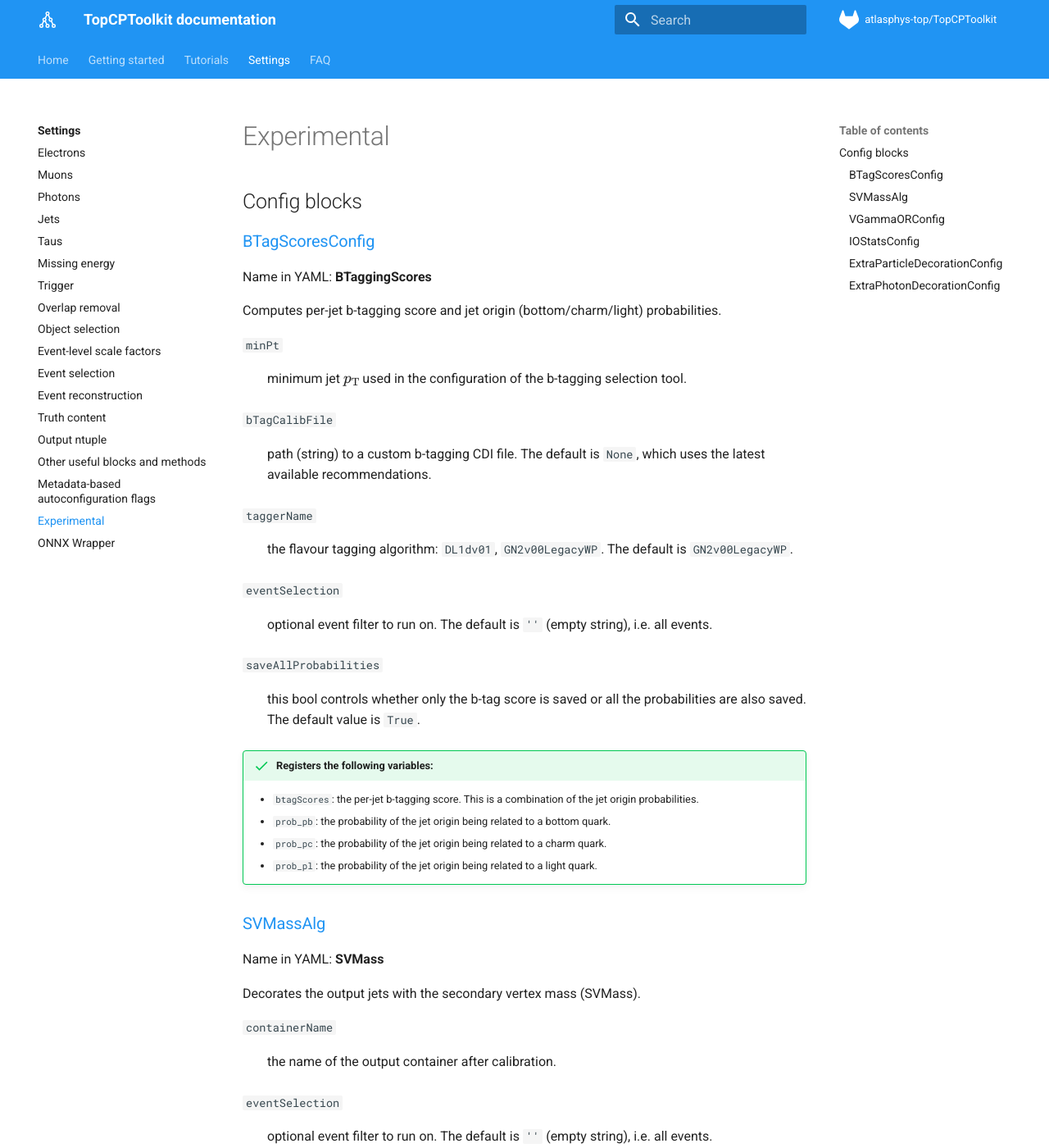
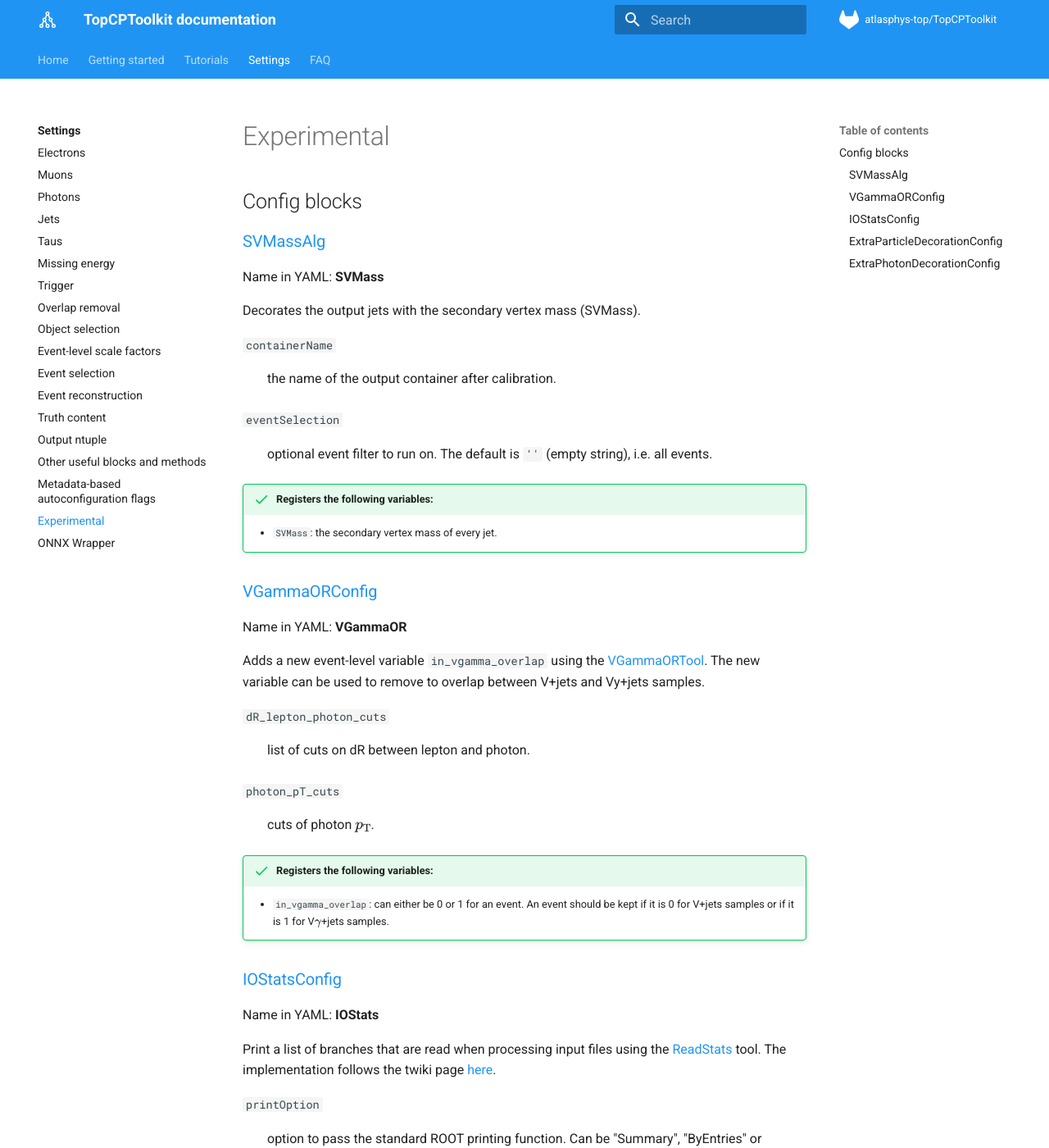
Before and after one commit to SuperNova76/TopCPToolKit, an MkDocs documentation site: the page built from docs/settings/experimental.md, in a window 1280 px wide and 1400 px high. Shown: the whole window at 82% size. Built offline with MkDocs 1.6.1 and Material for MkDocs 9.7.7, drawn with Linux system fonts in a browser that asks for light colours; emoji names are drawn with the system emoji font; formulas are drawn with MathJax 3.

Commit message:
Resolve "Migrate BTaggingScoresAlg to Athena"

```diff
--- a/docs/settings/experimental.md
+++ b/docs/settings/experimental.md
@@ -6,32 +6,6 @@
 --->
 
 ## Config blocks
-
-### [BTagScoresConfig](https://gitlab.cern.ch/atlasphys-top/reco/TopCPToolkit/-/blob/main/source/TopCPToolkit/python/BTagScoresConfig.py)
-Name in YAML: **BTaggingScores**
-
-Computes per-jet b-tagging score and jet origin (bottom/charm/light) probabilities.
-
-`minPt`
-:   minimum jet $p_\mathrm{T}$ used in the configuration of the b-tagging selection tool.
-
-`bTagCalibFile`
-:   path (string) to a custom b-tagging CDI file. The default is `None`, which uses the latest available recommendations.
-
-`taggerName`
-:   the flavour tagging algorithm: `DL1dv01`, `GN2v00LegacyWP`. The default is `GN2v00LegacyWP`.
-
-`eventSelection`
-:   optional event filter to run on. The default is `''` (empty string), i.e. all events.
-
-`saveAllProbabilities`
-:   this bool controls whether only the b-tag score is saved or all the probabilities are also saved. The default value is `True`.
-
-!!! success "Registers the following variables:"
-    - `btagScores`: the per-jet b-tagging score. This is a combination of the jet origin probabilities.
-    - `prob_pb`: the probability of the jet origin being related to a bottom quark.
-    - `prob_pc`: the probability of the jet origin being related to a charm quark.
-    - `prob_pl`: the probability of the jet origin being related to a light quark.
 
 ### [SVMassAlg](https://gitlab.cern.ch/atlasphys-top/reco/TopCPToolkit/-/blob/main/source/TopCPToolkit/python/SVMassConfig.py)
 Name in YAML: **SVMass**
--- a/source/TopCPToolkit/TopCPToolkit/selection.xml
+++ b/source/TopCPToolkit/TopCPToolkit/selection.xml
@@ -16,7 +16,6 @@
   <class name="top::RunTtbarNNLORecursiveRewAlg" />
   <class name="top::JetMatchingAlg" />
   <class name="top::JetReclusteringAlg" />
-  <class name="BTaggingScoresAlg" />
   <class name="SVMassAlg" />
   <function name="top::preloadComponentFactories" />
   <class name="FakeBkgCalculatorAlg" />
--- a/source/TopCPToolkit/share/configs/exampleTtbarLjets/reco.yaml
+++ b/source/TopCPToolkit/share/configs/exampleTtbarLjets/reco.yaml
@@ -323,10 +323,6 @@ AddConfigBlocks:
       functionName: 'JetMatchingConfig'
       algName: 'JetMatching'
       pos: 'Output'
-    - modulePath: 'TopCPToolkit.BTagScoresConfig'
-      functionName: 'BTagScoresConfig'
-      algName: 'BTaggingScores'
-      superBlocks: 'Jets'
     - modulePath: 'TopCPToolkit.SVMassConfig'
       functionName: 'SVMassConfig'
       algName: 'SVMass'
```
Also changed, not shown: docs/settings/jets.md (+13 -0 lines), source/TopCPToolkit/python/BTagScoresConfig.py (deleted, +0 -42 lines), source/TopCPToolkit/share/configs/bTaggerCalibration/reco.yaml (+5 -19 lines), 4 other files.
